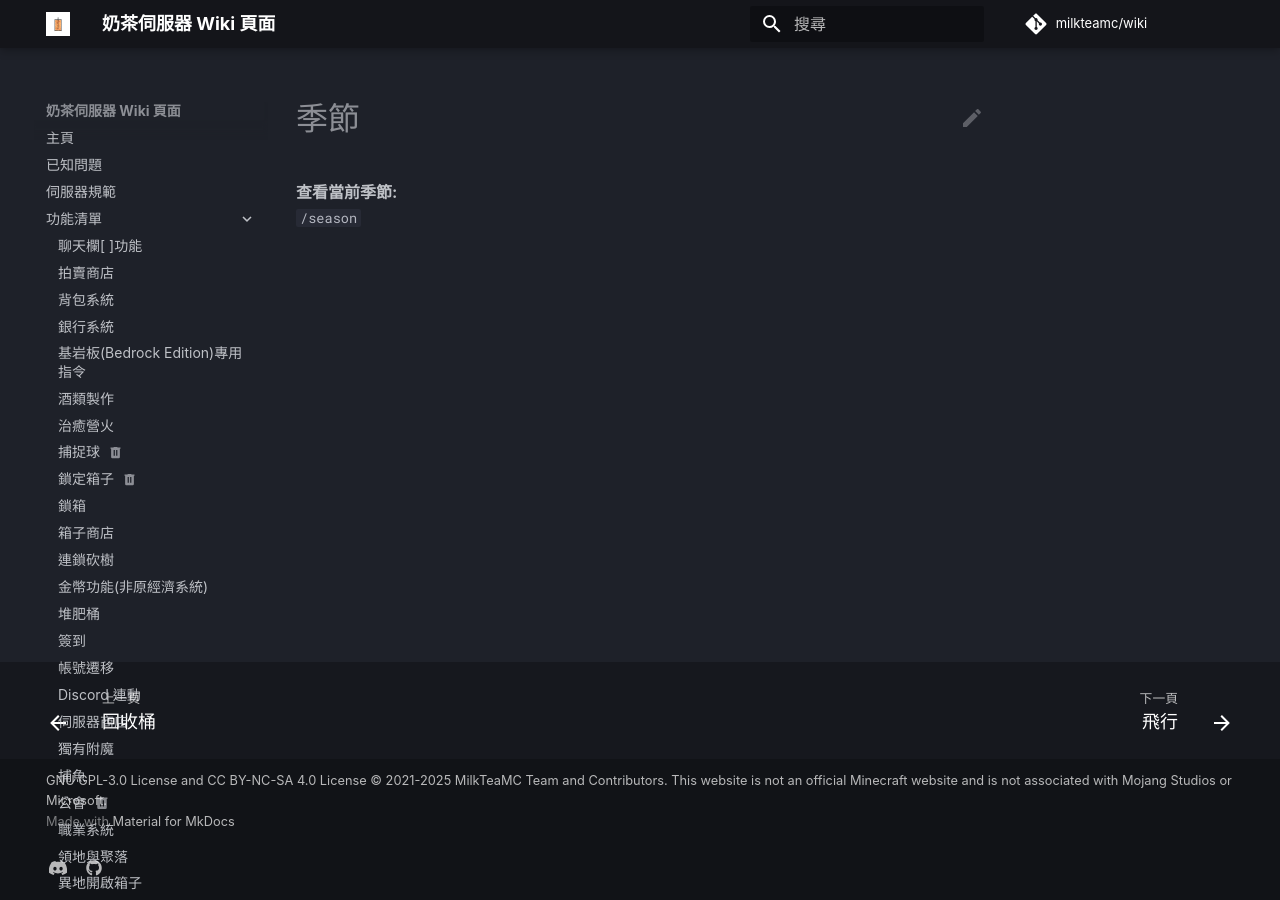
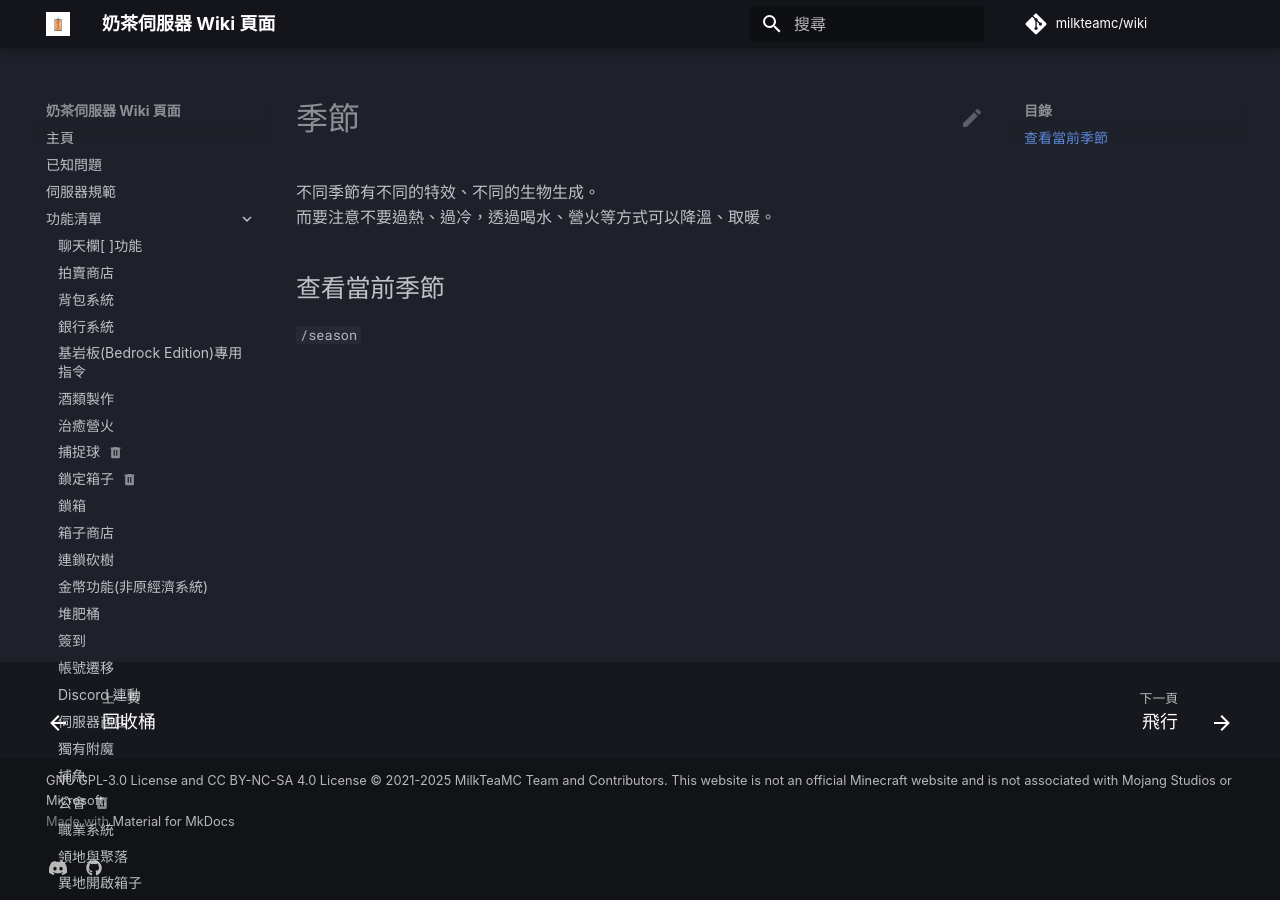
Before and after one commit to milkteamc/wiki, an MkDocs documentation site: the page built from docs/功能清單/season.md, in a window 1280 px wide. Built offline with MkDocs 1.6.1 and Material for MkDocs 9.7.7, drawn with Linux system fonts in a browser that asks for light colours; some web fonts are replaced; plug-ins that fetch from the network failed and are left out.

Commit message:
更新 docs/功能清單/season.md

```diff
--- a/docs/功能清單/season.md
+++ b/docs/功能清單/season.md
@@ -1,3 +1,5 @@
 # 季節
-**查看當前季節:**
+不同季節有不同的特效、不同的生物生成。
+而要注意不要過熱、過冷，透過喝水、營火等方式可以降溫、取暖。
+## 查看當前季節
 ``/season``
```
